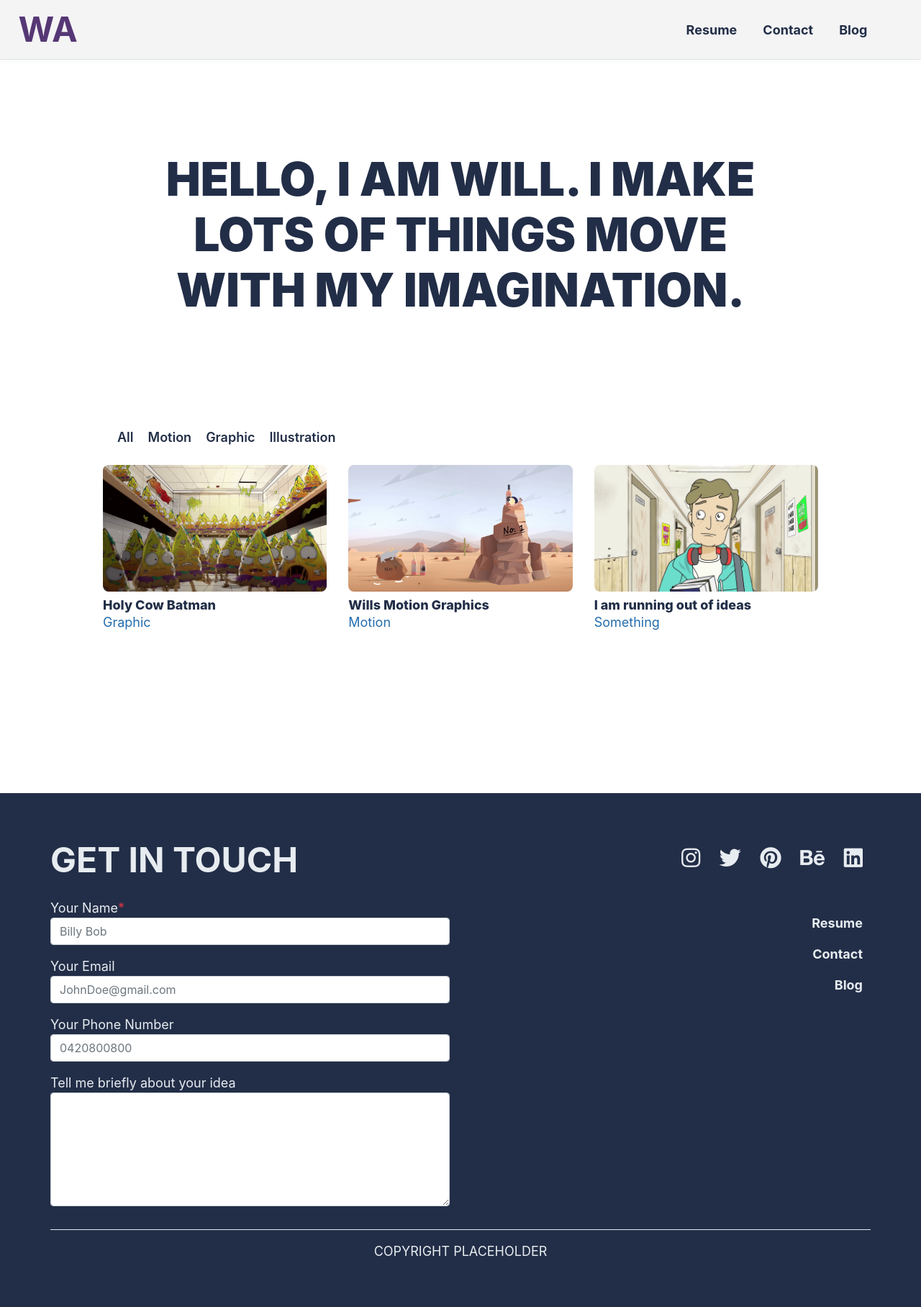
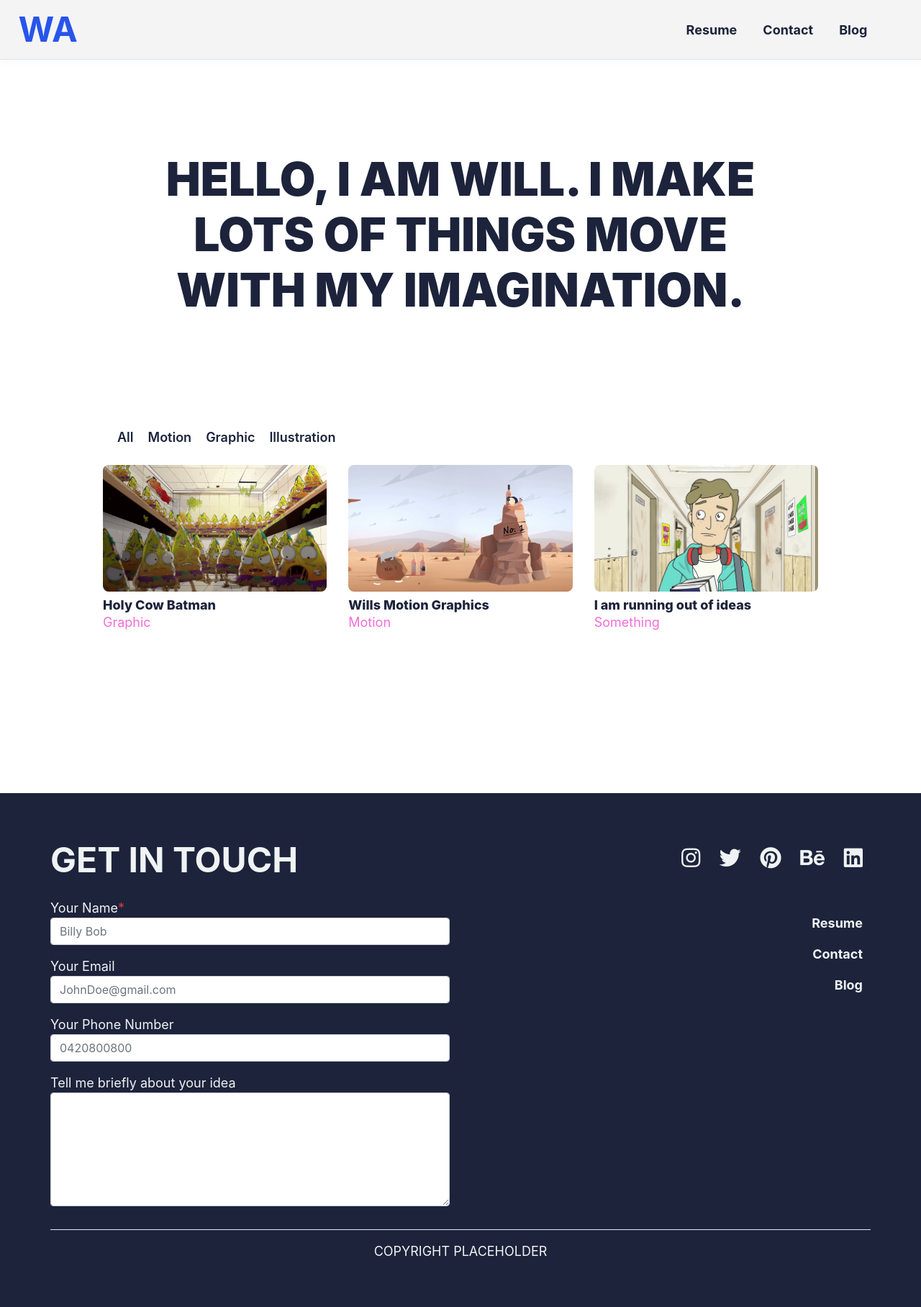
Before and after one commit to AgentPurpleLord/Will-Archer, a Jekyll site: the page built from index.html, in a window 1280 px wide. Shown: the whole page at 72% size. Built offline with Jekyll 4.4.1, drawn with Linux system fonts in a browser that asks for light colours; some web fonts are replaced.

Commit message:
Color Changes

```diff
--- a/css/main.css
+++ b/css/main.css
@@ -11,22 +11,23 @@ html {
 }
 
 /* Original Colors
+        --light-color: #E7ECF1;
+    --light-accent: #62B7EB;
+    --primary-color: #256DAD;
+    --dark-accent: #563775;
+    --dark-color: #222E47;
     :root {
+
+}
+*/
+
+/* Globals */
+:root {
     --light-color: #EFF3F3;
     --light-accent: #D6FF14;
     --primary-color: #F46DD6;
     --dark-accent: #2854EA;
     --dark-color: #1C233B;
-}
-*/
-
-/* Globals */
-:root {
-    --light-color: #E7ECF1;
-    --light-accent: #62B7EB;
-    --primary-color: #256DAD;
-    --dark-accent: #563775;
-    --dark-color: #222E47;
 }
 
 html, body {
```
